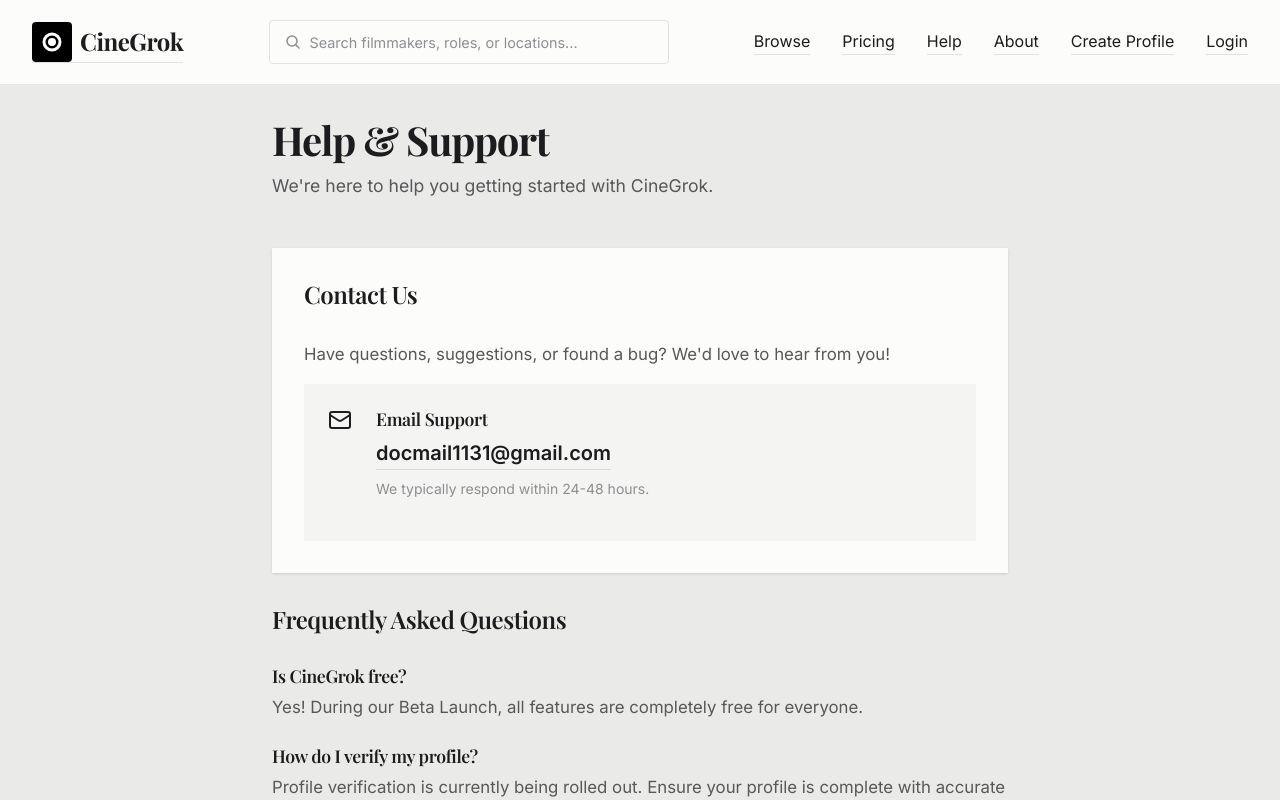
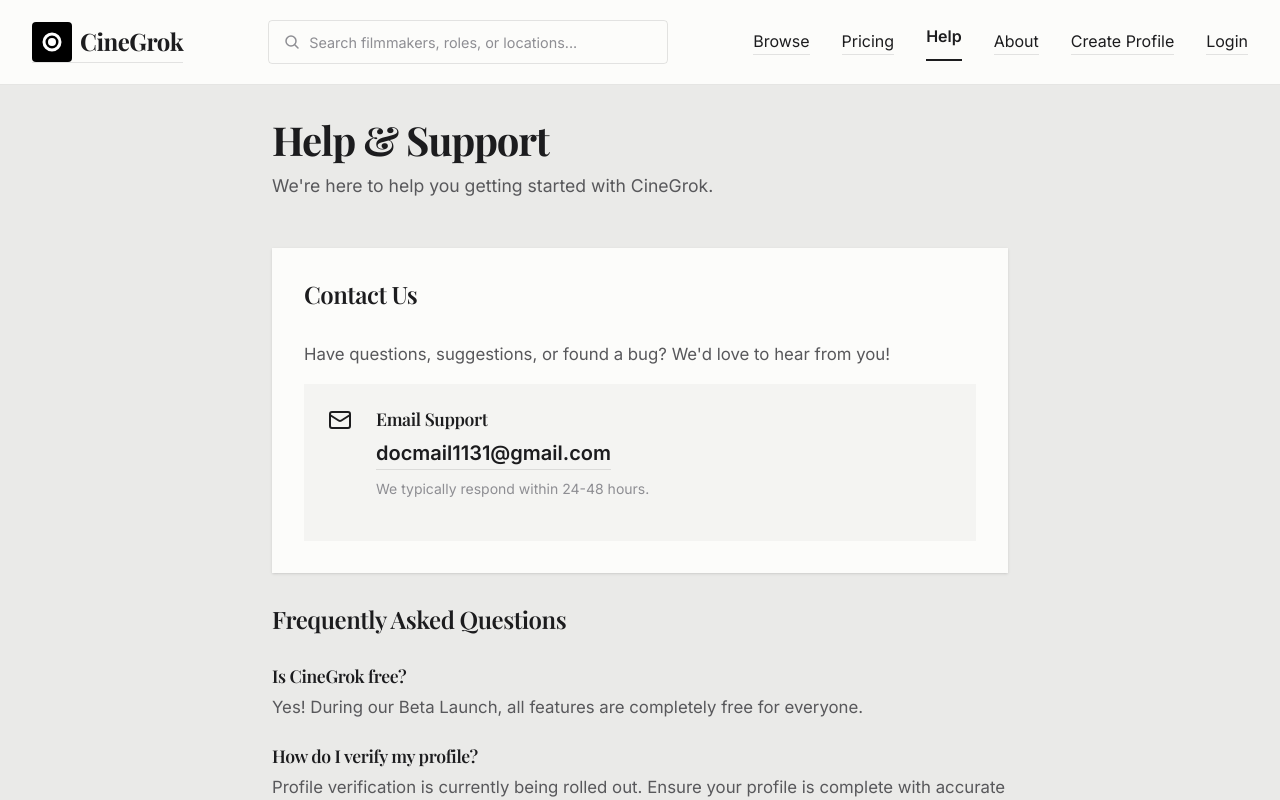
Before and after one commit to CineGrok-admin005/cinegrok, a Next.js app: page /help in a window 1280 px wide. Shown: the top 800 px of the page. Built offline with nearby package versions, Linux system fonts and the light colour scheme; no server answers; a web font is replaced by a local one.

Commit message:
feat: enhance ux with active nav, hover cards, and empty states

```diff
--- a/src/app/browse/page.tsx
+++ b/src/app/browse/page.tsx
@@ -334,10 +334,20 @@ export default async function BrowsePage({
             )}
           </>
         ) : (
-          <div className="empty-state">
-            <p>No filmmakers found matching your criteria.</p>
+          <div className="empty-state" style={{
+            textAlign: 'center',
+            padding: '4rem 2rem',
+            background: '#f9f9f9',
+            borderRadius: '8px',
+            margin: '2rem 0'
+          }}>
+            <div style={{ fontSize: '3rem', marginBottom: '1rem' }}>🔍</div>
+            <h3 style={{ marginBottom: '0.5rem', color: 'var(--text-primary)' }}>No filmmakers found</h3>
+            <p style={{ color: 'var(--text-secondary)', marginBottom: '1.5rem', maxWidth: '400px', margin: '0 auto 1.5rem' }}>
+              We couldn't find any matches for your search. Try adjusting your filters or search terms.
+            </p>
             <Link href="/browse" className="btn btn-secondary">
-              Clear Filters
+              Clear All Filters
             </Link>
           </div>
         )}
--- a/src/app/globals.css
+++ b/src/app/globals.css
@@ -204,6 +204,16 @@ a:hover {
   border: 1px solid transparent;
 }
 
+/* Active Nav State */
+.nav-btn.active {
+  color: var(--text-primary);
+  font-weight: 600;
+  border-bottom: 2px solid var(--text-primary);
+  border-radius: 0;
+  padding-bottom: 0.6rem;
+  /* Adjust padding due to border */
+}
+
 .btn-primary {
   background-color: var(--text-primary);
   color: #fff;
--- a/src/components/FilmmakerCard.tsx
+++ b/src/components/FilmmakerCard.tsx
@@ -100,8 +100,9 @@ export default function FilmmakerCard({ filmmaker, variant = 'grid' }: Filmmaker
 
         .filmmaker-card:hover {
           border-color: var(--text-primary);
-          transform: translateY(-2px);
-          box-shadow: var(--shadow-sm);
+          transform: translateY(-4px) scale(1.02);
+          box-shadow: 0 10px 15px -3px rgba(0, 0, 0, 0.1), 0 4px 6px -2px rgba(0, 0, 0, 0.05); /* shadow-lg */
+          background: #fafafa;
         }
 
         .filmmaker-photo {
--- a/src/components/Navigation.tsx
+++ b/src/components/Navigation.tsx
@@ -2,7 +2,7 @@
 
 import { useState, useEffect } from 'react';
 import Link from 'next/link';
-import { useRouter } from 'next/navigation';
+import { useRouter, usePathname } from 'next/navigation';
 import { getCurrentUser, logout } from '@/lib/api';
 import CineGrokLogo from '@/components/CineGrokLogo';
 
@@ -11,6 +11,9 @@ export default function Navigation() {
   const [searchQuery, setSearchQuery] = useState('');
   const [user, setUser] = useState<any>(null);
   const router = useRouter();
+  const pathname = usePathname();
+
+  const isActive = (path: string) => pathname === path ? 'active' : '';
 
   useEffect(() => {
     const checkUser = async () => {
@@ -74,10 +77,10 @@ export default function Navigation() {
 
         {/* Desktop Nav Links */}
         <div className="nav-actions desktop-only">
-          <Link href="/browse" className="nav-btn">Browse</Link>
-          <Link href="/pricing" className="nav-btn">Pricing</Link>
-          <Link href="/help" className="nav-btn">Help</Link>
-          <Link href="/about" className="nav-btn">About</Link>
+          <Link href="/browse" className={`nav-btn ${isActive('/browse')}`}>Browse</Link>
+          <Link href="/pricing" className={`nav-btn ${isActive('/pricing')}`}>Pricing</Link>
+          <Link href="/help" className={`nav-btn ${isActive('/help')}`}>Help</Link>
+          <Link href="/about" className={`nav-btn ${isActive('/about')}`}>About</Link>
 
           {user ? (
             <>
```
